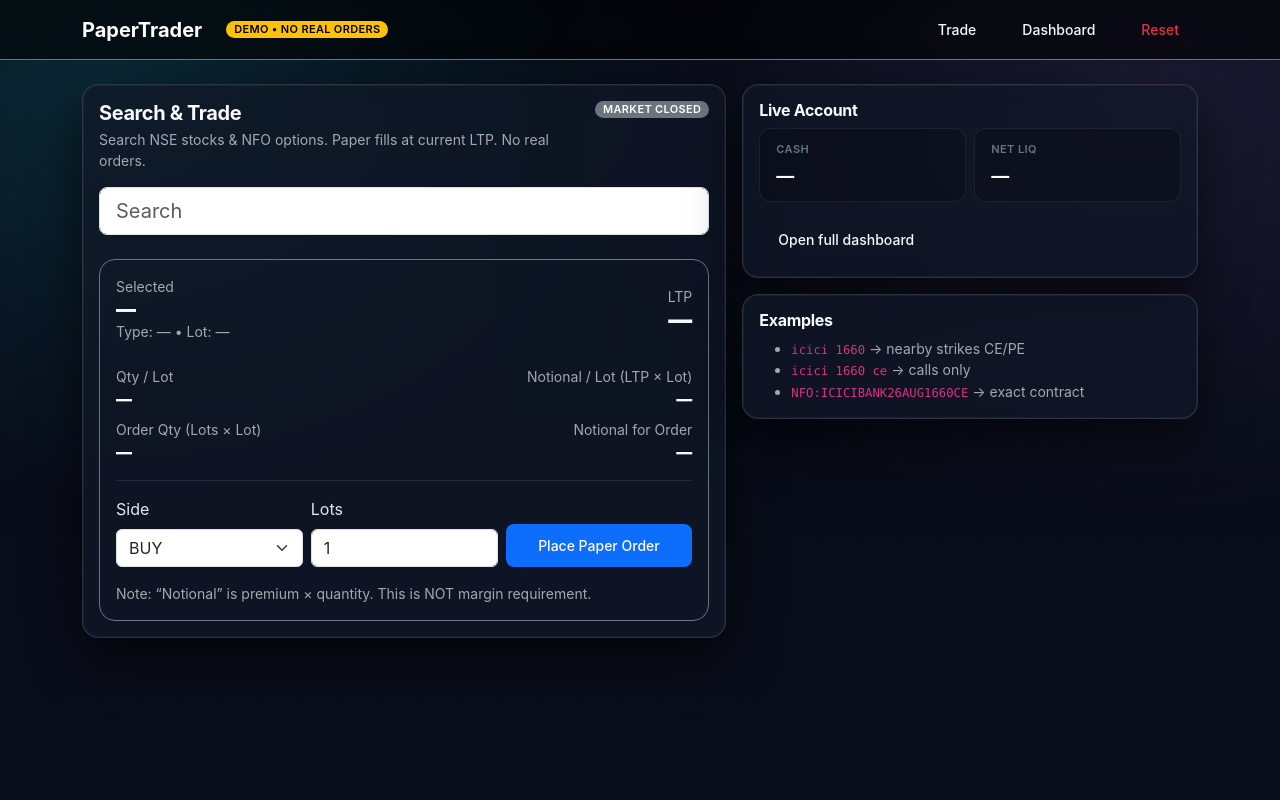
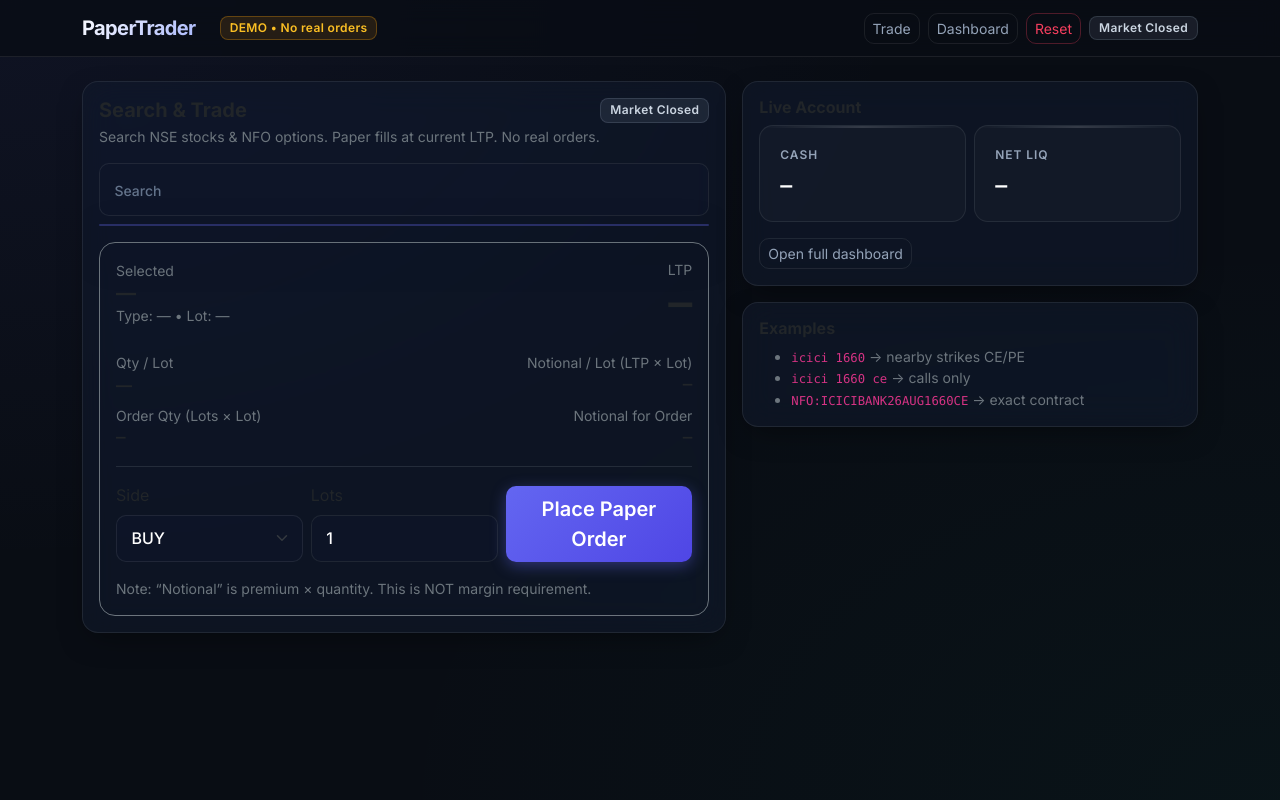
Before and after one commit to anuj312/papertrades, a FastAPI app: page /trade in a window 1280 px wide. Run offline with FastAPI, Linux system fonts and the light colour scheme; parts of the project's set-up code (start-up, migrations or seed data) failed here and were passed over.

Commit message:
damsndsd

```diff
--- a/app/static/styles.css
+++ b/app/static/styles.css
@@ -1,381 +1,367 @@
 /* ==========================================================================
-   PREMIUM ENTERPRISE DESIGN TOKENS & SYSTEM VARIABLES
+   PaperTrader - Premium Financial Interface Theme
    ========================================================================== */
+
+/* 1. Google Fonts Import */
+@import url('https://fonts.googleapis.com/css2?family=Inter:wght@300;400;500;600;700&family=JetBrains+Mono:wght@400;500;600;700&display=swap');
+
+/* 2. Color Palette & Global CSS Variables */
 :root {
-  /* Font Family Stack - Apple / Inter Modern System */
-  --font-sans: "Inter", -apple-system, BlinkMacSystemFont, "SF Pro Display", "Segoe UI", Roboto, Helvetica, Arial, sans-serif, "Apple Color Emoji", "Segoe UI Emoji";
-  --font-mono: "JetBrains Mono", "Fira Code", SFMono-Regular, Consolas, "Liberation Mono", Menlo, monospace;
+  --bg-dark: #090d14;
+  --bg-card: rgba(18, 26, 41, 0.65);
+  --bg-card-hover: rgba(25, 35, 54, 0.8);
+  --border-subtle: rgba(255, 255, 255, 0.08);
+  --border-glow: rgba(99, 102, 241, 0.3);
 
-  /* Color Palette - Premium Slate & Deep Space */
-  --bg-base: #060913;
-  --bg-surface: rgba(10, 15, 30, 0.7);
-  --bg-surface-hover: rgba(16, 24, 48, 0.85);
-  --bg-card: rgba(17, 24, 39, 0.6);
-  --bg-card-hover: rgba(22, 32, 53, 0.75);
+  /* Primary Branding Accent */
+  --accent-primary: #6366f1;
+  --accent-primary-hover: #4f46e5;
+  --accent-glow: rgba(99, 102, 241, 0.4);
 
-  /* Vibrant Accents */
-  --accent-cyan: #22d3ee;
-  --accent-cyan-rgb: 34, 211, 238;
-  --accent-purple: #a78bfa;
-  --accent-purple-rgb: 167, 139, 250;
-  --accent-indigo: #6366f1;
-  --accent-indigo-rgb: 99, 102, 241;
+  /* Trading Status Colors */
+  --color-profit: #10b981;
+  --color-profit-glow: rgba(16, 185, 129, 0.2);
+  --color-loss: #f43f5e;
+  --color-loss-glow: rgba(244, 63, 94, 0.2);
+  --color-warning: #f59e0b;
 
-  /* Text Contrast Hierarchy */
-  --text-primary: #f8fafc;
-  --text-secondary: #94a3b8;
-  --text-muted: #64748b;
-  --text-accent: #38bdf8;
+  /* Typography Colors */
+  --text-main: #f8fafc;
+  --text-muted: #94a3b8;
+  --text-dim: #64748b;
 
-  /* State Colors */
-  --color-success: #10b981;
-  --color-warning: #f59e0b;
-  --color-danger: #ef4444;
-  --color-info: #06b6d4;
-
-  /* Borders & Dividers */
-  --border-glow: rgba(255, 255, 255, 0.08);
-  --border-glow-hover: rgba(255, 255, 255, 0.16);
-  --border-accent-glow: rgba(34, 211, 238, 0.2);
-
-  /* Premium Linear Shadow System */
-  --shadow-sm: 0 2px 8px -1px rgba(0, 0, 0, 0.3), 0 1px 3px -1px rgba(0, 0, 0, 0.2);
-  --shadow-md: 0 12px 24px -4px rgba(0, 0, 0, 0.4), 0 4px 12px -2px rgba(0, 0, 0, 0.3);
-  --shadow-lg: 0 24px 48px -8px rgba(0, 0, 0, 0.5), 0 8px 24px -4px rgba(0, 0, 0, 0.4);
-  --shadow-premium: 0 0 0 1px rgba(255, 255, 255, 0.05) inset, 0 20px 50px rgba(0, 0, 0, 0.6);
-
-  /* Animation Easings */
-  --transition-smooth: cubic-bezier(0.16, 1, 0.3, 1); /* Custom Apple/Linear Out-Quint */
-  --transition-bounce: cubic-bezier(0.34, 1.56, 0.64, 1);
+  /* Fonts */
+  --font-sans: 'Inter', system-ui, -apple-system, sans-serif;
+  --font-mono: 'JetBrains Mono', 'Fira Code', monospace;
 }
 
-/* Light Mode / Accessibility Fallbacks */
-@media (prefers-color-scheme: light) {
-  :root {
-    /* Keep premium styling intact, adjust slightly for better contrast */
-    --border-glow: rgba(255, 255, 255, 0.12);
-  }
+/* 3. Global & Base Resets */
+body.bg-app {
+  background-color: var(--bg-dark);
+  background-image:
+    radial-gradient(at 0% 0%, rgba(99, 102, 241, 0.07) 0px, transparent 50%),
+    radial-gradient(at 100% 100%, rgba(16, 185, 129, 0.04) 0px, transparent 50%);
+  background-attachment: fixed;
+  color: var(--text-main);
+  font-family: var(--font-sans);
+  min-height: 100vh;
+  -webkit-font-smoothing: antialiased;
+  -moz-osx-font-smoothing: grayscale;
 }
 
-/* ==========================================================================
-   GLOBAL RESET & PERFORMANCE ENHANCEMENTS
-   ========================================================================== */
-*, *::before, *::after {
-  box-sizing: border-box;
-  margin: 0;
-  padding: 0;
+/* 4. Glassmorphism Card Engine */
+.card-glass {
+  background: var(--bg-card);
+  backdrop-filter: blur(16px) saturate(180%);
+  -webkit-backdrop-filter: blur(16px) saturate(180%);
+  border: 1px solid var(--border-subtle);
+  border-radius: 16px;
+  box-shadow: 0 10px 30px -10px rgba(0, 0, 0, 0.5);
+  transition: transform 0.2s ease, box-shadow 0.2s ease, border-color 0.2s ease;
 }
 
-body {
-  font-family: var(--font-sans);
-  color: var(--text-primary);
-  background-color: var(--bg-base);
-  -webkit-font-smoothing: antialiased;
-  -moz-osx-font-smoothing: grayscale;
-  text-rendering: optimizeLegibility;
-  overflow-x: hidden;
+.card-glass:hover {
+  border-color: rgba(255, 255, 255, 0.15);
+  box-shadow: 0 14px 35px -10px rgba(0, 0, 0, 0.7);
 }
 
-/* Smooth Scrolling */
-html {
-  scroll-behavior: smooth;
+/* 5. Modern Navbar */
+.navbar {
+  background: rgba(9, 13, 20, 0.75) !important;
+  backdrop-filter: blur(12px) !important;
+  -webkit-backdrop-filter: blur(12px) !important;
+  border-bottom: 1px solid var(--border-subtle) !important;
 }
 
-/* Premium Scrollbars */
-::-webkit-scrollbar {
-  width: 8px;
-  height: 8px;
-}
-::-webkit-scrollbar-track {
-  background: rgba(10, 15, 30, 0.3);
-}
-::-webkit-scrollbar-thumb {
-  background: rgba(255, 255, 255, 0.12);
-  border-radius: 99px;
-  border: 2px solid transparent;
-  background-clip: content-box;
-}
-::-webkit-scrollbar-thumb:hover {
-  background: rgba(255, 255, 255, 0.25);
-  border-radius: 99px;
-  border: 2px solid transparent;
-  background-clip: content-box;
+.navbar-brand {
+  font-size: 1.25rem;
+  letter-spacing: -0.03em;
+  background: linear-gradient(135deg, #ffffff 0%, #a5b4fc 100%);
+  -webkit-background-clip: text;
+  -webkit-text-fill-color: transparent;
 }
 
-/* WCAG Accessible Focus Indicator */
-*:focus-visible {
-  outline: 2px solid var(--accent-cyan);
-  outline-offset: 4px;
+/* 6. KPI Dashboard Cards */
+.kpi, .mini-kpi {
+  background: rgba(255, 255, 255, 0.025);
+  border: 1px solid var(--border-subtle);
+  border-radius: 14px;
+  padding: 1.25rem;
+  transition: all 0.2s ease;
+  position: relative;
+  overflow: hidden;
 }
 
-/* ==========================================================================
-   PRESET INTERFACE ELEMENTS (Global SaaS Upgrades)
-   ========================================================================== */
+.kpi::before, .mini-kpi::before {
+  content: '';
+  position: absolute;
+  top: 0;
+  left: 0;
+  right: 0;
+  height: 2px;
+  background: linear-gradient(90deg, transparent, rgba(255, 255, 255, 0.15), transparent);
+}
 
-/* Typography Rules */
-h1, h2, h3, h4, h5, h6 {
+.kpi:hover, .mini-kpi:hover {
+  background: rgba(255, 255, 255, 0.04);
+  border-color: rgba(255, 255, 255, 0.15);
+  transform: translateY(-2px);
+}
+
+.kpi .label, .mini-kpi .label {
+  color: var(--text-muted);
+  font-size: 0.75rem;
+  font-weight: 600;
+  text-transform: uppercase;
+  letter-spacing: 0.08em;
+  margin-bottom: 0.4rem;
+}
+
+.kpi .value, .mini-kpi .value {
+  font-family: var(--font-mono);
+  font-size: 1.5rem;
   font-weight: 700;
   letter-spacing: -0.02em;
-  color: var(--text-primary);
-}
-
-p {
-  color: var(--text-secondary);
-  line-height: 1.6;
-}
-
-/* Global Transition Settings */
-a, button, input, select, textarea {
-  transition: all 0.2s var(--transition-smooth);
-}
-
-/* Modern Input Fields */
-input[type="text"], input[type="search"], input[type="email"], select, textarea {
-  width: 100%;
-  padding: 10px 14px;
-  border-radius: 8px;
-  border: 1px solid var(--border-glow);
-  background: rgba(0, 0, 0, 0.3);
-  color: var(--text-primary);
-  font-family: var(--font-sans);
-  font-size: 14px;
-}
-input[type="text"]:focus, input[type="search"]:focus, input[type="email"]:focus, select:focus {
-  border-color: var(--accent-cyan);
-  box-shadow: 0 0 0 3px rgba(34, 211, 238, 0.15);
-  outline: none;
-}
-
-/* Premium SaaS Interactive Elements (Buttons, Navigation, Table) */
-button, .btn {
-  font-family: var(--font-sans);
-  font-weight: 500;
-  font-size: 14px;
-  padding: 10px 18px;
-  border-radius: 8px;
-  cursor: pointer;
-  border: 1px solid transparent;
-  display: inline-flex;
-  align-items: center;
-  justify-content: center;
-  gap: 8px;
-}
-
-/* Standard Premium Badges */
-.badge {
-  display: inline-flex;
-  align-items: center;
-  padding: 3px 8px;
-  border-radius: 99px;
-  font-size: 11px;
-  font-weight: 600;
-  letter-spacing: 0.03em;
-  text-transform: uppercase;
-}
-
-/* ==========================================================================
-   CORE USER CLASS UPGRADES (Your Specific Target Classes)
-   ========================================================================== */
-
-/* 1. App Background with High-Performance Dynamic Ambient Glow */
-.bg-app {
-  min-height: 100vh;
-  min-height: 100dvh; /* Dynamic viewport fallback */
-  background:
-    radial-gradient(1000px 700px at 8% 10%, rgba(34, 211, 238, 0.15), transparent 60%),
-    radial-gradient(1000px 700px at 90% 12%, rgba(167, 139, 250, 0.13), transparent 60%),
-    linear-gradient(180deg, #050812 0%, #0a0e1c 100%);
-  background-attachment: fixed;
-  color: var(--text-primary);
-  position: relative;
-}
-
-/* Subtle underlying mesh overlay to increase depth */
-.bg-app::before {
-  content: "";
-  position: absolute;
-  inset: 0;
-  background-image: radial-gradient(rgba(255, 255, 255, 0.15) 1px, transparent 1px);
-  background-size: 40px 40px;
-  opacity: 0.08;
-  pointer-events: none;
-  z-index: 0;
-}
-
-/* 2. Glassmorphism Card (Vercel & Apple Level Visuals) */
-.card-glass {
-  border-radius: 16px;
-  border: 1px solid var(--border-glow);
-  background: var(--bg-card);
-  backdrop-filter: blur(16px);
-  -webkit-backdrop-filter: blur(16px); /* Safari Support */
-  box-shadow: var(--shadow-premium);
-  position: relative;
-  overflow: hidden;
-  transition: transform 0.3s var(--transition-smooth),
-              border-color 0.3s var(--transition-smooth),
-              box-shadow 0.3s var(--transition-smooth);
-}
-
-/* Micro-interaction on card hover */
-.card-glass:hover {
-  transform: translateY(-2px);
-  border-color: var(--border-glow-hover);
-  box-shadow: 0 0 0 1px rgba(255, 255, 255, 0.08) inset,
-              0 30px 60px -10px rgba(0, 0, 0, 0.7);
-}
-
-/* Shimmer effect inside Glass Cards */
-.card-glass::after {
-  content: "";
-  position: absolute;
-  top: 0;
-  left: -150%;
-  width: 100%;
-  height: 100%;
-  background: linear-gradient(
-    90deg,
-    transparent 0%,
-    rgba(255, 255, 255, 0.02) 50%,
-    transparent 100%
-  );
-  transition: transform 0.6s ease;
-  pointer-events: none;
-}
-
-.card-glass:hover::after {
-  transform: translateX(300%);
-  transition: transform 1.2s var(--transition-smooth);
-}
-
-/* 3. Primary KPI Block */
-.kpi {
-  background: rgba(0, 0, 0, 0.3);
-  border: 1px solid var(--border-glow);
-  border-radius: 14px;
-  padding: 16px 20px;
-  transition: all 0.25s var(--transition-smooth);
-  position: relative;
-  display: flex;
-  flex-direction: column;
-  gap: 6px;
-}
-
-/* KPI Subtle Glow Interaction */
-.kpi:hover {
-  background: rgba(0, 0, 0, 0.45);
-  border-color: var(--accent-cyan);
-  box-shadow: 0 0 20px -5px rgba(34, 211, 238, 0.15);
-  transform: scale(1.01);
-}
-
-.kpi .label {
-  color: var(--text-secondary);
-  font-size: 11px;
-  font-weight: 600;
-  letter-spacing: 0.06em;
-  text-transform: uppercase;
-  transition: color 0.2s ease;
-}
-
-.kpi:hover .label {
-  color: var(--accent-cyan);
-}
-
-.kpi .value {
-  font-weight: 700;
-  font-size: 24px;
-  letter-spacing: -0.02em;
-  color: var(--text-primary);
-  font-variant-numeric: tabular-nums; /* Monospacing alignments for numbers */
-  text-shadow: 0 2px 10px rgba(0, 0, 0, 0.4);
-}
-
-/* 4. Mini KPI Block */
-.mini-kpi {
-  background: rgba(0, 0, 0, 0.25);
-  border: 1px solid rgba(255, 255, 255, 0.07);
-  border-radius: 12px;
-  padding: 12px 16px;
-  transition: all 0.2s var(--transition-smooth);
-  display: flex;
-  flex-direction: column;
-  gap: 4px;
-}
-
-.mini-kpi:hover {
-  background: rgba(0, 0, 0, 0.35);
-  border-color: var(--accent-purple);
-  box-shadow: 0 0 15px -5px rgba(167, 139, 250, 0.15);
-}
-
-.mini-kpi .label {
-  color: var(--text-muted);
-  font-size: 11px;
-  font-weight: 600;
-  letter-spacing: 0.04em;
-  text-transform: uppercase;
-}
-
-.mini-kpi:hover .label {
-  color: var(--accent-purple);
+  color: #ffffff;
 }
 
 .mini-kpi .value {
-  font-weight: 700;
-  font-size: 18px;
-  letter-spacing: -0.01em;
-  color: var(--text-primary);
-  font-variant-numeric: tabular-nums;
+  font-size: 1.25rem;
 }
 
-/* ==========================================================================
-   REDUCED MOTION SUPPORT
-   ========================================================================== */
-@media (prefers-reduced-motion: reduce) {
-  *, ::before, ::after {
-    animation-delay: -1ms !important;
-    animation-duration: 1ms !important;
-    animation-iteration-count: 1 !important;
-    background-attachment: initial !important;
-    scroll-behavior: auto !important;
-    transition-duration: 0s !important;
-    transition-delay: 0s !important;
-  }
-  .card-glass:hover, .kpi:hover, .mini-kpi:hover {
-    transform: none !important;
-  }
-
-
+/* 7. Advanced Modern Dark Tables */
+.table-dark {
+  --bs-table-bg: transparent;
+  --bs-table-border-color: rgba(255, 255, 255, 0.06);
+  color: #e2e8f0;
+  font-size: 0.875rem;
+  margin-bottom: 0;
 }
 
-/* Force readable text inside glass cards */
-.card-glass,
-.card-glass .card-body,
-.card-glass .card-title,
-.card-glass .card-text {
-  color: #e5e7eb !important;
+.table-dark th {
+  color: var(--text-muted);
+  font-weight: 600;
+  text-transform: uppercase;
+  font-size: 0.7rem;
+  letter-spacing: 0.06em;
+  padding: 0.85rem 0.75rem;
+  border-bottom: 1px solid rgba(255, 255, 255, 0.1);
 }
 
-/* Bootstrap text-secondary is too dim on our background */
-.card-glass .text-secondary {
-  color: rgba(229, 231, 235, 0.70) !important;
+.table-dark td {
+  padding: 0.85rem 0.75rem;
+  font-weight: 500;
+  border-bottom: 1px solid rgba(255, 255, 255, 0.04);
 }
 
-/* Make key values pop */
-#selSymbol, #selLtp,
-#qtyPerLot, #capPerLot,
-#qtyOrder, #capOrder {
-  color: #f8fafc !important;
-  font-weight: 900 !important;
+.table-dark tbody tr {
+  transition: background-color 0.15s ease;
 }
 
-/* Optional: slightly brighter card background */
-.card-glass{
-  background: rgba(17,24,39,0.72) !important;
+.table-dark tbody tr:hover {
+  background-color: rgba(255, 255, 255, 0.04) !important;
 }
 
-#selLtp {
-  font-size: 24px;   /* adjust: 40–48 looks good */
-  line-height: 1.05;
+/* Align numerical values visually using monospace font */
+.table-dark td.text-end,
+.table-dark th.text-end,
+#selLtp, #mLtp,
+#qPerLot, #capPerLot, #qtyOrder, #capOrder,
+#mCapPerLot, #mCapOrder {
+  font-family: var(--font-mono);
 }
+
+/* 8. Search Overlay & Dynamic Autocomplete Dropdowns */
+#dashSearchResults, #searchResults {
+  background: rgba(15, 23, 42, 0.95) !important;
+  backdrop-filter: blur(20px);
+  -webkit-backdrop-filter: blur(20px);
+  border: 1px solid var(--border-glow) !important;
+  border-radius: 12px !important;
+  box-shadow: 0 20px 40px rgba(0, 0, 0, 0.8);
+  overflow: hidden;
+}
+
+.list-group-item {
+  background: transparent;
+  border-color: rgba(255, 255, 255, 0.05);
+  color: #f1f5f9;
+  padding: 0.75rem 1rem;
+  transition: all 0.15s ease;
+}
+
+.list-group-item:hover, .list-group-item-action:hover {
+  background: rgba(99, 102, 241, 0.15) !important;
+  color: #ffffff;
+  padding-left: 1.25rem;
+}
+
+/* 9. Form Controls & Inputs */
+.form-control, .form-select {
+  background-color: rgba(15, 23, 42, 0.6) !important;
+  border: 1px solid var(--border-subtle) !important;
+  color: #ffffff !important;
+  border-radius: 10px;
+  padding: 0.65rem 0.9rem;
+  font-weight: 500;
+  transition: all 0.2s ease;
+}
+
+.form-control:focus, .form-select:focus {
+  background-color: rgba(15, 23, 42, 0.9) !important;
+  border-color: var(--accent-primary) !important;
+  box-shadow: 0 0 0 4px var(--accent-glow) !important;
+}
+
+.form-control::placeholder {
+  color: var(--text-dim);
+  font-size: 0.875rem;
+}
+
+/* 10. Buttons & Actions */
+.btn-primary {
+  background: linear-gradient(135deg, var(--accent-primary) 0%, var(--accent-primary-hover) 100%);
+  border: none;
+  font-weight: 600;
+  border-radius: 10px;
+  box-shadow: 0 4px 15px var(--accent-glow);
+  transition: all 0.2s ease;
+}
+
+.btn-primary:hover {
+  transform: translateY(-1px);
+  box-shadow: 0 6px 20px rgba(99, 102, 241, 0.6);
+  background: linear-gradient(135deg, #4f46e5 0%, #4338ca 100%);
+}
+
+.btn-outline-light {
+  border-color: var(--border-subtle);
+  color: var(--text-muted);
+  border-radius: 10px;
+  transition: all 0.2s ease;
+}
+
+.btn-outline-light:hover {
+  background-color: rgba(255, 255, 255, 0.08);
+  border-color: rgba(255, 255, 255, 0.3);
+  color: #ffffff;
+}
+
+.btn-outline-danger {
+  border-color: rgba(244, 63, 94, 0.3);
+  color: #f43f5e;
+  border-radius: 10px;
+  transition: all 0.2s ease;
+}
+
+.btn-outline-danger:hover {
+  background-color: rgba(244, 63, 94, 0.15);
+  border-color: #f43f5e;
+  color: #ffffff;
+  box-shadow: 0 4px 12px var(--color-loss-glow);
+}
+
+/* Quick Action Exit Buttons in Tables */
+.btn-exit {
+  padding: 0.25rem 0.6rem;
+  font-size: 0.75rem;
+  font-weight: 600;
+  border-radius: 6px;
+  background: rgba(244, 63, 94, 0.1);
+  color: var(--color-loss);
+  border: 1px solid rgba(244, 63, 94, 0.3);
+  transition: all 0.15s ease;
+}
+
+.btn-exit:hover {
+  background: var(--color-loss);
+  color: #ffffff;
+}
+
+/* 11. Modal Window Refinements */
+.modal-content {
+  background-color: rgba(15, 23, 42, 0.92) !important;
+  backdrop-filter: blur(24px) saturate(200%);
+  -webkit-backdrop-filter: blur(24px) saturate(200%);
+  border: 1px solid var(--border-subtle) !important;
+  border-radius: 20px !important;
+  box-shadow: 0 25px 50px -12px rgba(0, 0, 0, 0.85);
+}
+
+.modal-header {
+  border-bottom: 1px solid var(--border-subtle);
+}
+
+/* 12. Dynamic Profit / Loss Formatting & Badges */
+.text-profit, .is-profit {
+  color: var(--color-profit) !important;
+}
+
+.text-loss, .is-loss {
+  color: var(--color-loss) !important;
+}
+
+.badge {
+  font-weight: 600;
+  letter-spacing: 0.03em;
+  padding: 0.45em 0.75em;
+  border-radius: 8px;
+}
+
+.text-bg-success {
+  background-color: rgba(16, 185, 129, 0.12) !important;
+  color: #34d399 !important;
+  border: 1px solid rgba(16, 185, 129, 0.3);
+}
+
+.text-bg-secondary {
+  background-color: rgba(148, 163, 184, 0.12) !important;
+  color: #cbd5e1 !important;
+  border: 1px solid rgba(148, 163, 184, 0.2);
+}
+
+.text-bg-warning {
+  background-color: rgba(245, 158, 11, 0.12) !important;
+  color: #fbbf24 !important;
+  border: 1px solid rgba(245, 158, 11, 0.3);
+}
+
+/* Side Specific Badges (BUY / SELL) */
+.badge-buy {
+  background: rgba(16, 185, 129, 0.15);
+  color: var(--color-profit);
+  border: 1px solid rgba(16, 185, 129, 0.3);
+}
+
+.badge-sell {
+  background: rgba(244, 63, 94, 0.15);
+  color: var(--color-loss);
+  border: 1px solid rgba(244, 63, 94, 0.3);
+}
+
+/* 13. High-Tech Custom Scrollbar */
+::-webkit-scrollbar {
+  width: 6px;
+  height: 6px;
+}
+
+::-webkit-scrollbar-track {
+  background: rgba(0, 0, 0, 0.2);
+}
+
+::-webkit-scrollbar-thumb {
+  background: rgba(255, 255, 255, 0.15);
+  border-radius: 3px;
+}
+
+::-webkit-scrollbar-thumb:hover {
+  background: rgba(255, 255, 255, 0.3);
+}
+
+/* Force profit/loss colors everywhere (overrides theme + bootstrap safely) */
+.text-success { color: var(--color-profit) !important; }
+.text-danger  { color: var(--color-loss) !important; }
+
+/* Optional: subtle glow */
+.text-success { text-shadow: 0 0 14px var(--color-profit-glow); }
+.text-danger  { text-shadow: 0 0 14px var(--color-loss-glow); }
--- a/app/templates/base.html
+++ b/app/templates/base.html
@@ -12,13 +12,38 @@
 <nav class="navbar navbar-expand-lg navbar-dark border-bottom border-secondary sticky-top"
      style="backdrop-filter: blur(10px); background: rgba(0,0,0,0.55);">
   <div class="container">
+
     <a class="navbar-brand fw-bold" href="/dashboard">PaperTrader</a>
     <span class="badge text-bg-warning ms-2">DEMO • No real orders</span>
 
-    <div class="ms-auto d-flex gap-2">
+    <div class="ms-auto d-flex align-items-center gap-2">
+
+      {# ✅ Navbar search shown only on dashboard #}
+      {% if request.url.path == "/dashboard" %}
+      <div class="position-relative" style="width: 340px; max-width: 40vw;">
+        <input
+          id="dashSearchBox"
+          class="form-control form-control-sm"
+          placeholder="Search & trade (icici 1660 / infy / NFO:...)"
+          autocomplete="off"
+        />
+        <div
+          id="dashSearchResults"
+          class="list-group position-absolute w-100 mt-2"
+          style="z-index: 2000; max-height: 320px; overflow:auto;"
+        ></div>
+      </div>
+      {% endif %}
+
       <a class="btn btn-outline-light btn-sm" href="/trade">Trade</a>
       <a class="btn btn-outline-light btn-sm" href="/dashboard">Dashboard</a>
+
       <button class="btn btn-outline-danger btn-sm" id="btnReset" type="button">Reset</button>
+
+      {# ✅ Market badge beside Reset (right side) #}
+      <span class="badge text-bg-{{ 'success' if market_open else 'secondary' }}">
+        {{ 'Market Open' if market_open else 'Market Closed' }}
+      </span>
     </div>
   </div>
 </nav>
```
Also changed, not shown: app/templates/dashboard.html (+4 -34 lines).
